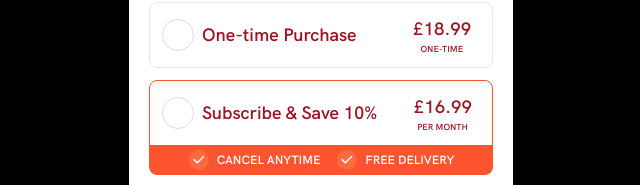
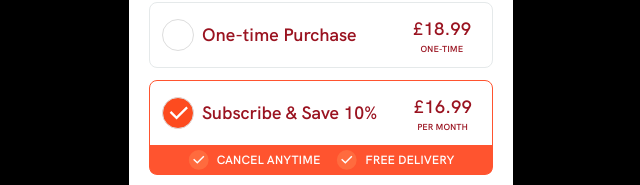
Before and after one commit to r1/hhhtest, a Next.js app: page / in a window 1280 px wide. Shown: the part 582-767 px from the top of the page, without its empty margins (319-959 px from the left). Built offline with nearby package versions, Linux system fonts and the light colour scheme.

Commit message:
done(task)

```diff
--- a/src/styles/main.scss
+++ b/src/styles/main.scss
@@ -53,6 +53,10 @@ body {
   cursor: pointer;
 }
 
-input:checked ~ .checkmark {
-  background-color: #2196F3;
+
+.checkmark:checked {
+  background-color: #fd4b1f;
+  background-image: url(/svg/checkmark.svg);
+  background-repeat: no-repeat;
+  background-position: center;
 }
```
Also changed, not shown: public/svg/checkmark.svg (added).
